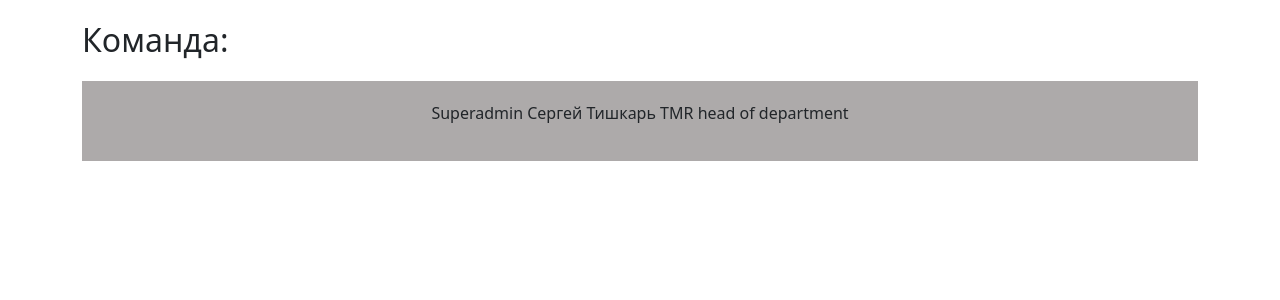
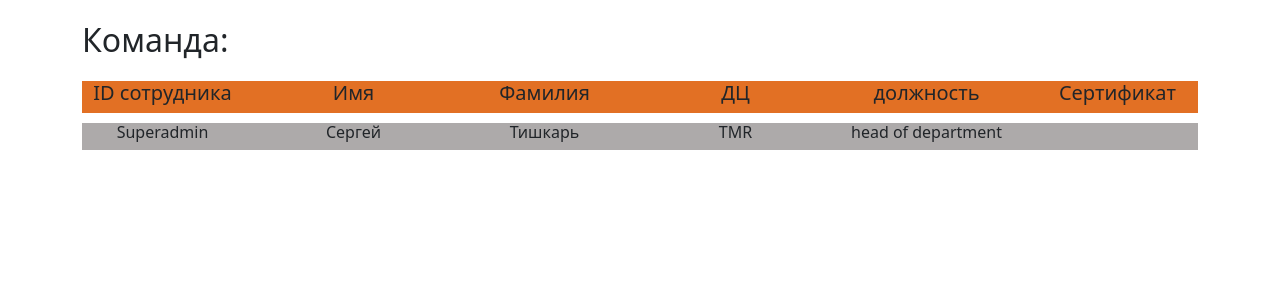
Before and after one commit to smtishkar/lms2, a Django app: page /team/ in a window 1280 px wide. Shown: the part 103-403 px from the top of the page. Run offline with Django 5.2, Linux system fonts and the light colour scheme; a user stored in the database is signed in; data comes from the database, SQL or seed files in the repository; both versions use the stored data as it was after the commit.

Commit message:
раздел команда - готов

```diff
--- a/myapp/static/myapp/css/style.css
+++ b/myapp/static/myapp/css/style.css
@@ -673,4 +673,35 @@ ul, li {
   grid-template-rows: 2fr;
   gap: 30px;
   row-gap: 40px; */
+
+  flex-direction: column;
+
 }
+
+.team-line-test{
+  /* display: flex; */
+    display: grid;
+  grid-template-columns: 1fr 1fr 1fr 1fr 1fr 1fr;
+  grid-template-rows: 1fr;
+  gap: 30px;
+  row-gap: 40px;
+  margin-bottom: 10px;
+  background-color: #adaaaa;
+  justify-content: space-evenly;
+  justify-items: center;
+  align-items: center;
+}
+
+.team-line-test-head{
+  /* display: flex; */
+    display: grid;
+  grid-template-columns: 1fr 1fr 1fr 1fr 1fr 1fr;
+  grid-template-rows: 1fr;
+  gap: 30px;
+  row-gap: 40px;
+  margin-bottom: 10px;
+  background-color: #e27024;
+  justify-content: space-evenly;
+  justify-items: center;
+  align-items: center;
+}
--- a/myapp/templates/myapp/team.html
+++ b/myapp/templates/myapp/team.html
@@ -6,14 +6,49 @@
 
 
 
+<div class="team-line">
+    <div class="team-line-test-head">
+
         <div>
+            <h5>ID сотрудника</h5>
+        </div>
+        <div>
+            <h5>Имя</h5>
+        </div>
+        <div>
+            <h5>Фамилия</h5>
+        </div>
+        <div>
+            <h5>ДЦ</h5>
+        </div>
+        <div>
+            <h5>должность</h5>
+        </div>
+        <div>
+            <h5>Сертификат</h5>
+        </div>
+    </div>
 
     {% for team in teams %}
-    <div class="certification-line">
-        <p>{{ team.username }} {{team.first_name}} {{team.last_name}} {{ team.dlr}} {{ team.job_title }}</p>
+        <div class="team-line-test">
+            <div>
+                <h6>{{ team.username }}</h6>
             </div>
+            <div>
+                <h6>{{team.first_name}}</h6>
+            </div>
+            <div>
+                <h6>{{team.last_name}}</h6>
+            </div>
+            <div>
+                <h6>{{ team.dlr}}</h6>
+            </div>
+            <div>
+                <h6>{{ team.job_title }}</h6>
+            </div>
+
+
         {% for cert in cert_results %}
-    <div>
 
                 {% if team.username == cert.user_id and team.job_title == 'technician' and cert.cerification_name == 'TT' %}
                 {{ cert.cerification_name}}
@@ -22,9 +57,11 @@
                 {% elif team.username == cert.user_id and team.job_title == 'diagnosis technician' and cert.cerification_name == 'DT' %}
                 {{ cert.cerification_name}}
                 {% endif%}
+
                 {% endfor%}
+        </div>
+
     {% endfor%}
+</div>
 
-    </div>
-</div>
 {% endblock %}
```
Also changed, not shown: db.sqlite3. Lines whose indentation alone changed are shown as unchanged.
